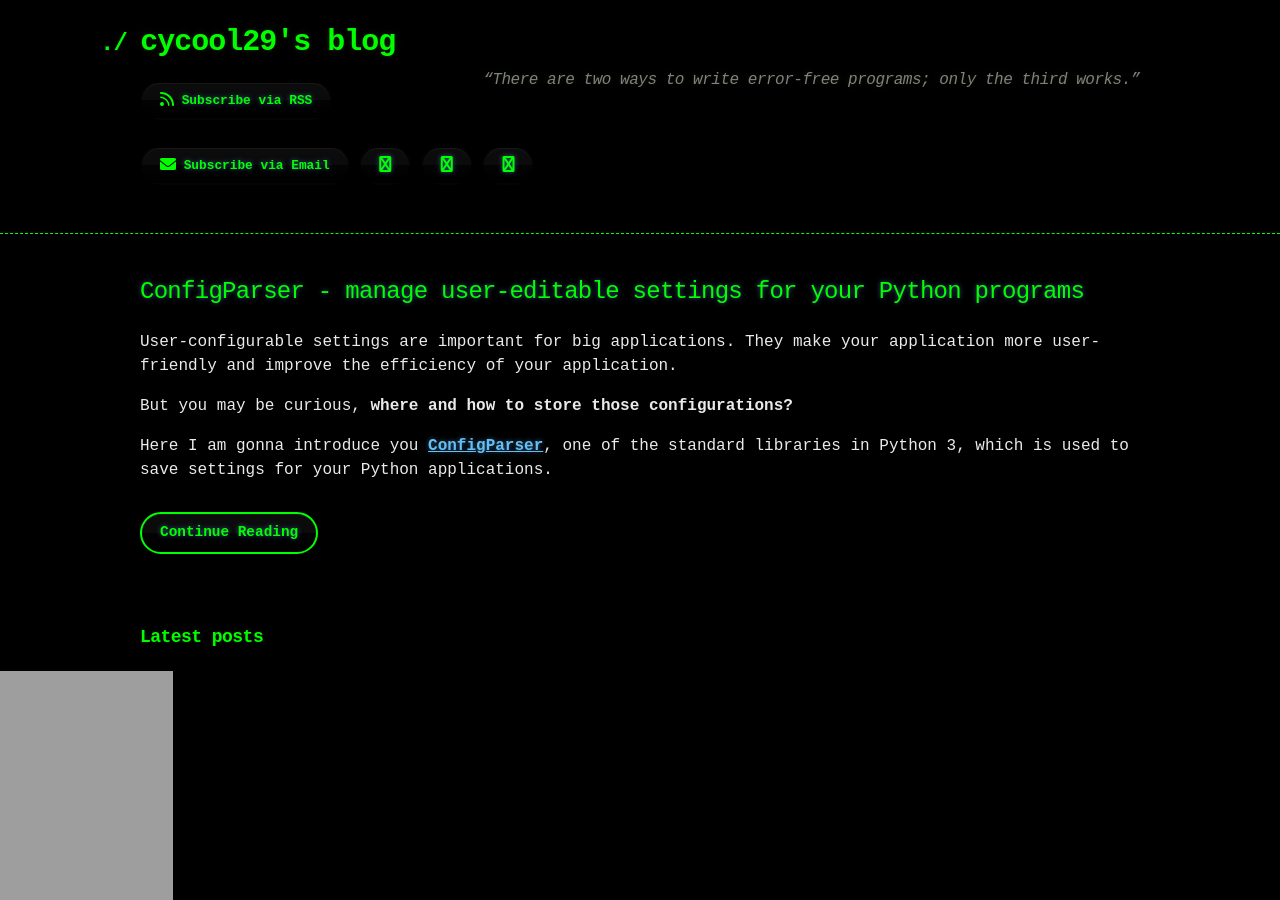
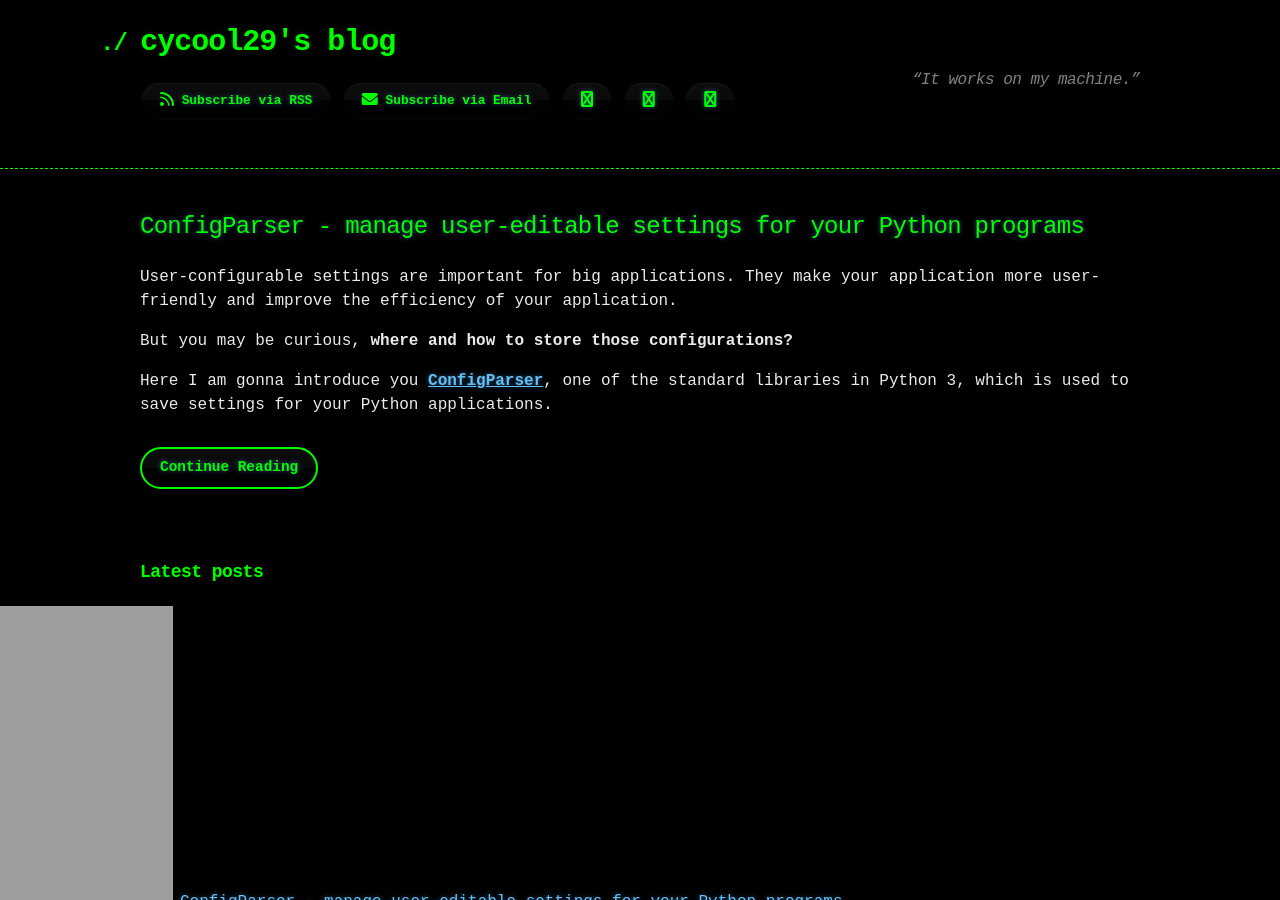
Before and after one commit to cycool29/cycool29.github.io, a Jekyll site: the page built from index.md, in a window 1280 px wide and 900 px high. Built offline with Jekyll 4.4.1, drawn with Linux system fonts in a browser that asks for light colours; a style sheet for code colours, icons or effects is not loaded.

Commit message:
Update quotes

```diff
--- a/_config.yml
+++ b/_config.yml
@@ -1,5 +1,5 @@
 title: cycool29's blog
-description: "“There are two ways to write error-free programs; only the third works.” "
+description: "“It works on my machine.” "
 bio: A high school student. Intermediate in Python, Git, Bash. Learning JavaScript. He/Him. "
 author: cycool29
 url: https://cycool29.github.io
```
